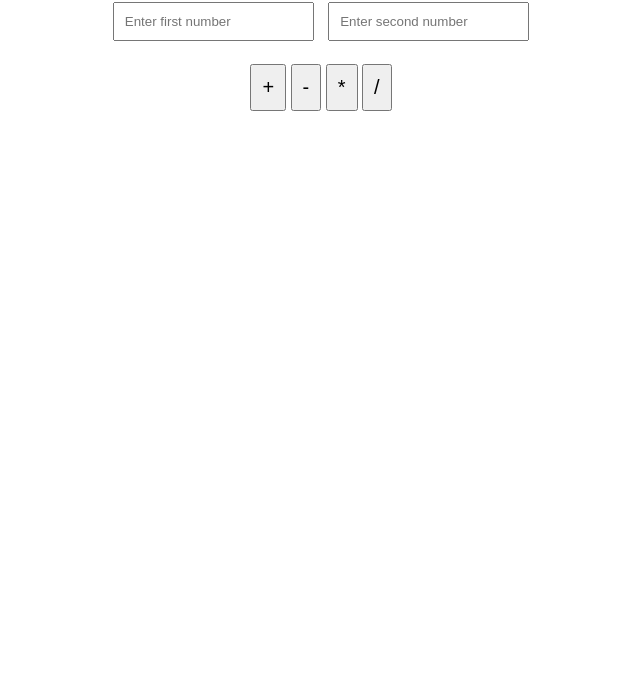
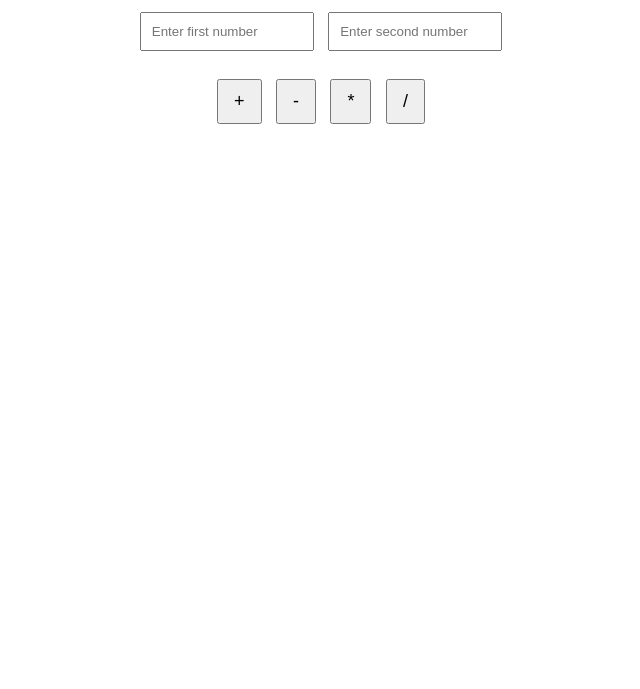
Before and after one commit to NosaliDeSilva/calculator-project, a plain HTML site: page index.html in a window 1280 px wide. Shown: the part 111-800 px from the top of the page, without its empty margins (319-959 px from the left). Drawn offline with Linux system fonts and the light colour scheme.

Commit message:
Update style.css

```diff
--- a/style.css
+++ b/style.css
@@ -1,23 +1,17 @@
-body{
-
-text-align:center;
-font-family:Arial;
-margin-top:50px;
-
+body {
+    text-align: center;
+    font-family: Arial;
+    margin-top: 60px;
 }
 
-
-input{
-
-padding:10px;
-margin:5px;
-
+input {
+    padding: 10px;
+    margin: 5px;
+    width: 150px;
 }
 
-
-button{
-
-padding:10px;
-font-size:20px;
-
+button {
+    padding: 10px 15px;
+    font-size: 18px;
+    margin: 5px;
 }
```
